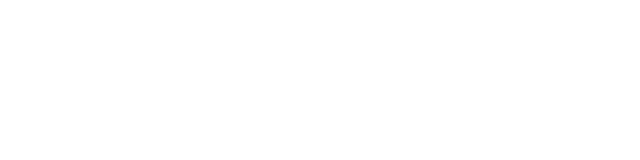
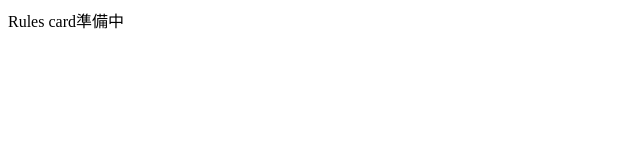
Before and after one commit to accup/rules-card, a Vue app: page /rules_card in a window 1280 px wide. Before the commit this address had no page. Shown: the top 160 px of the page, without its empty margins (0-640 px from the left). Built offline with nearby package versions, Linux system fonts and the light colour scheme.

Commit message:
rules_cardページ準備

```diff
--- /dev/null
+++ b/src/pages/rules_card/index.vue
@@ -0,0 +1,11 @@
+<script setup lang="ts">
+import styles from "./index.module.scss"
+</script>
+
+<template>
+  Rules card準備中
+</template>
+
+<style lang="scss">
+@use "./index_global.module";
+</style>
--- a/src/router.ts
+++ b/src/router.ts
@@ -5,6 +5,10 @@ const routes = [
     path: '',
     component: () => import('@/pages/index.vue'),
   },
+  {
+    path: '/rules_card',
+    component: () => import('@/pages/rules_card/index.vue'),
+  },
 ]
 
 export default createRouter({
```
Also changed, not shown: src/pages/rules_card/index.module.scss (added), src/pages/rules_card/index_global.module.scss (added).
